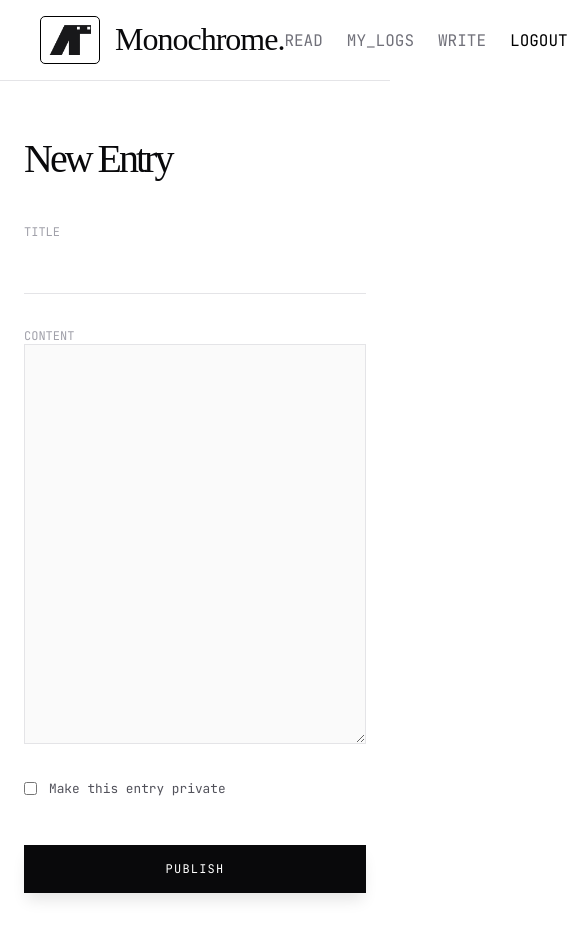
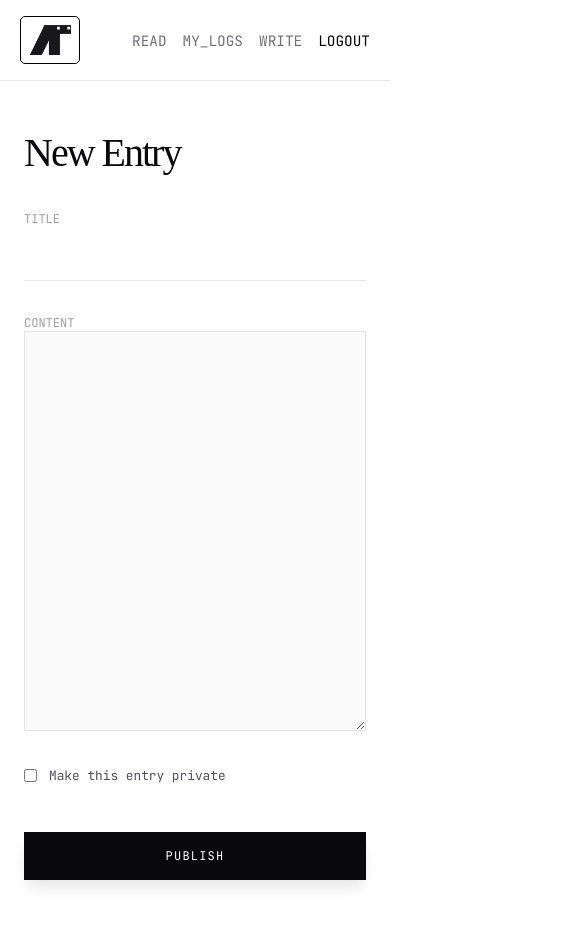
Before and after one commit to Zahide4/Monochrome, a React (Vite) app in the folder client/: page /create in a window 390 px wide. Shown: the top 938 px of the page, 568 px wide, since content can reach past the window. Built offline with nearby package versions, Linux system fonts and the light colour scheme; sample sign-in values are in the browser's storage; a web font is replaced by a local one.

Commit message:
fixed styling

```diff
--- a/client/src/components/Navbar.jsx
+++ b/client/src/components/Navbar.jsx
@@ -9,7 +9,7 @@ export default function Navbar() {
 
         <Link to="/" className="nav-logo"><div className='nav-img'>
           <img src="../logo-dark.webp" alt="Monochrome Logo" className="nav-logo" />
-        </div>Monochrome.</Link>
+        </div><span>Monochrome.</span></Link>
         <div className="nav-links">
           <Link to="/">READ</Link>
           {user ? (
--- a/client/src/index.css
+++ b/client/src/index.css
@@ -188,7 +188,7 @@ textarea {
   display: flex;
   justify-content: space-between;
   gap: 3rem;
-  flex-wrap: wrap;
+  flex-wrap: wrap-reverse;
   align-items: center;
 }
 
@@ -589,3 +589,37 @@ textarea {
 .action-delete:hover {
   color: #dc2626;
 }
+
+@media (max-width: 650px) {
+  .nav-logo span {
+    display: none;
+  }
+
+  .list-actions {
+    opacity: 1;
+  }
+}
+
+@media (max-width: 450px) {
+  .nav-links {
+    font-size: 0.9rem;
+    gap: 1rem;
+  }
+  .nav-inner{
+    padding-inline: 0.25rem;
+  }
+  .header-title {
+    font-size: 3rem;
+    line-height: 3rem;
+    letter-spacing: -2px;
+    margin-bottom: 1.5rem;
+
+  }
+  .header-meta {
+    font-size: 0.8rem;
+  }
+
+  .header-img {
+    width: 40px;
+  }
+}
--- a/client/vite.config.js
+++ b/client/vite.config.js
@@ -1,3 +1,8 @@
 import { defineConfig } from 'vite'
 import react from '@vitejs/plugin-react'
-export default defineConfig({ plugins: [react()] })
+export default defineConfig({ plugins: [react()],
+    server: {
+        host: true,
+        port: 5173,
+    }
+ })
```
